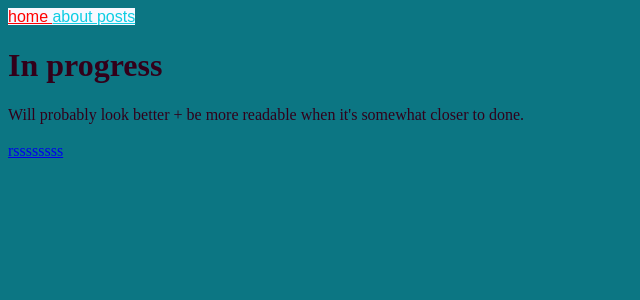
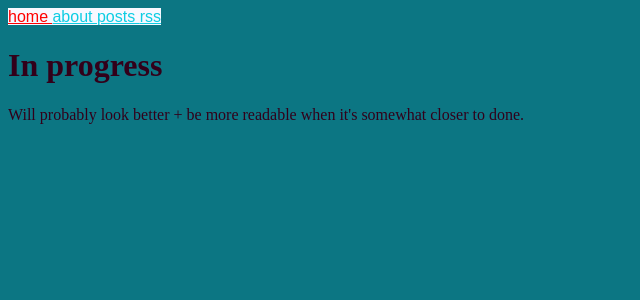
Before and after one commit to mossbeasts/mossbeasts.github.io, a Jekyll site: the page built from index.html, in a window 1280 px wide. Shown: the top 300 px of the page, without its empty margins (0-640 px from the left). Built offline with Jekyll 4.4.1, drawn with Linux system fonts in a browser that asks for light colours.

Commit message:
move rss feed button to top navigation

```diff
--- a/_data/navigation.yml
+++ b/_data/navigation.yml
@@ -4,3 +4,5 @@
   link: /about.html
 - name: posts
   link: /postslist.html
+- name: rss
+  link: /feed.xml
--- a/_layouts/default.html
+++ b/_layouts/default.html
@@ -11,6 +11,5 @@
 		{{ content }}
 		<br />
 		<br />
-		<a class="rss" href="/feed.xml" target="_blank">rssssssss</a>
 	</body>
 </html>
```
